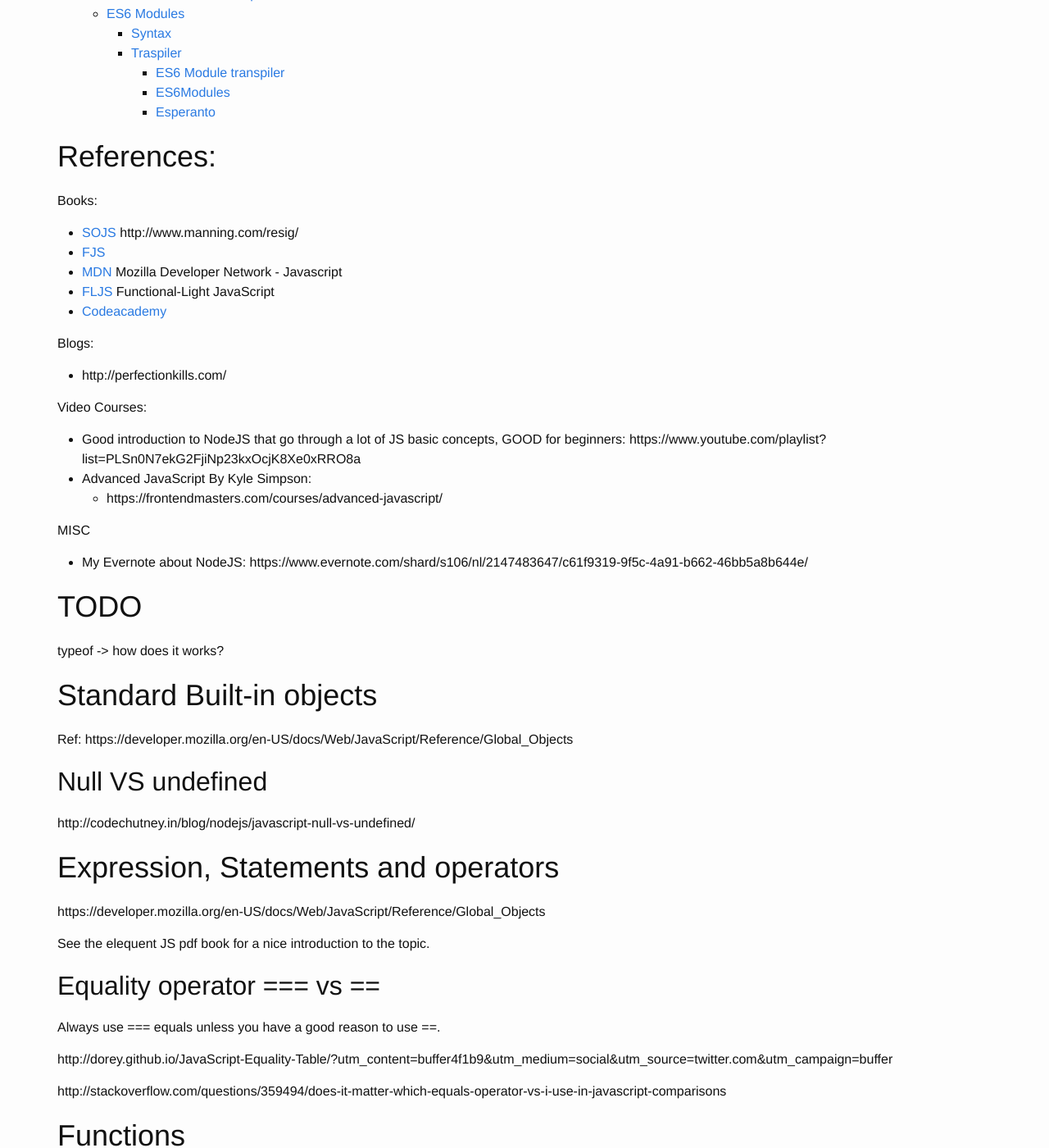
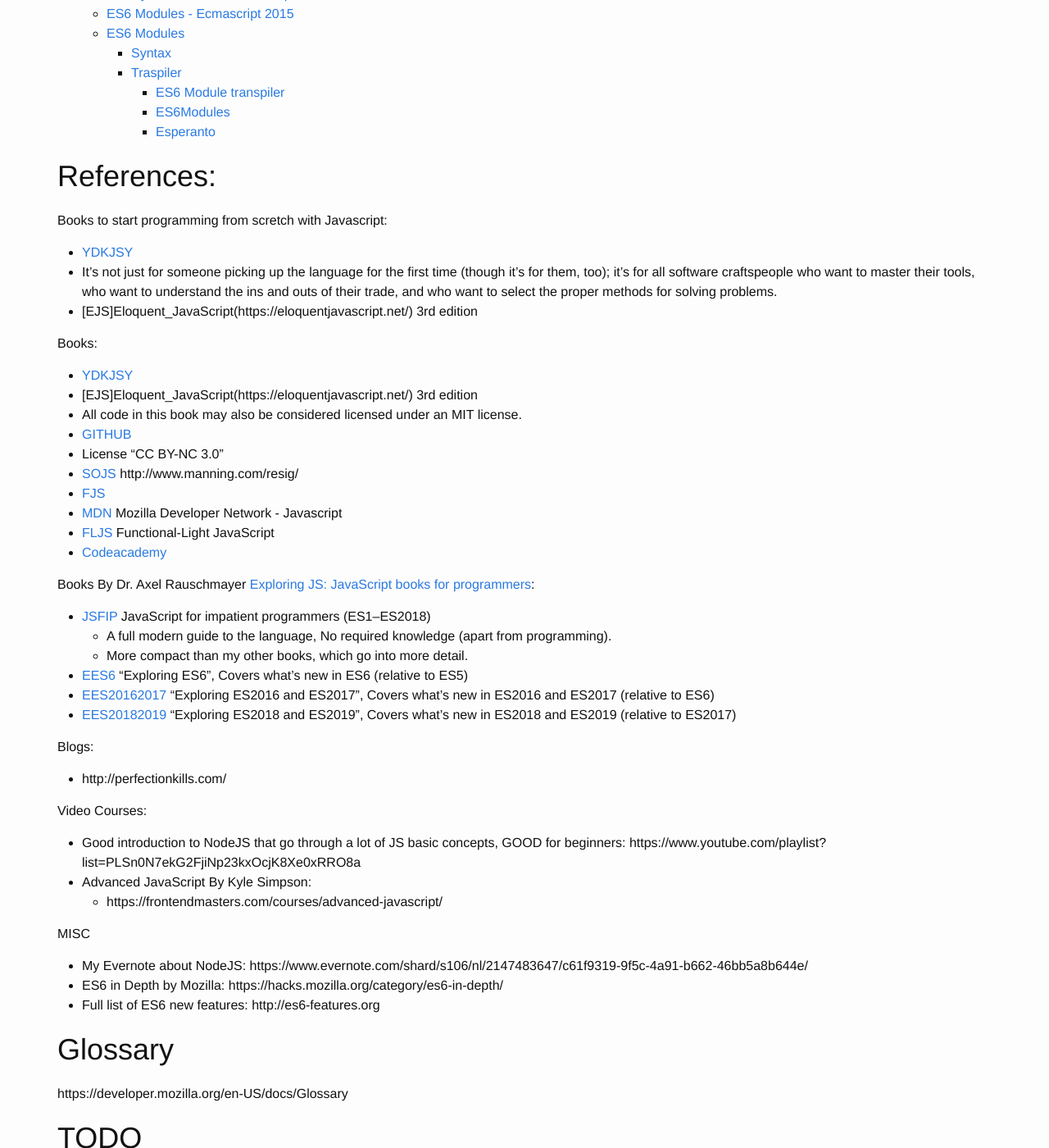
Before and after one commit to breezeight/nicola_blog, a Jekyll site: the page built from _guides/javascript.markdown, in a window 1280 px wide and 1400 px high, scrolled down 1776 px. Shown: the whole window at 82% size. Built offline with Jekyll 4.4.1, drawn with Linux system fonts in a browser that asks for light colours.

Commit message:
JS: added new references

```diff
--- a/_guides/javascript.markdown
+++ b/_guides/javascript.markdown
@@ -14,8 +14,19 @@
 
 # References:
 
+Books to start programming from scretch with Javascript:
+
+* [YDKJSY](https://github.com/getify/You-Dont-Know-JS)
+ *  It's not just for someone picking up the language for the first time (though it's for them, too); it's for all software craftspeople who want to master their tools, who want to understand the ins and outs of their trade, and who want to select the proper methods for solving problems.
+* [EJS]Eloquent_JavaScript(https://eloquentjavascript.net/) 3rd edition
+
 Books:
 
+* [YDKJSY](https://github.com/getify/You-Dont-Know-JS)
+* [EJS]Eloquent_JavaScript(https://eloquentjavascript.net/) 3rd edition
+ * All code in this book may also be considered licensed under an MIT license.
+ * [GITHUB](https://github.com/marijnh/Eloquent-JavaScript)
+ * License "CC BY-NC 3.0"
 * [SOJS](/Volumes/ArchiveDisk/Archive/Misc/ebook/javascript/Secrets_of_the_JavaS.pdf)    http://www.manning.com/resig/
 * [FJS](/Volumes/ArchiveDisk/Archive/Misc/ebook/javascript/Functional_JavaScript.pdf)
 * [MDN](https://developer.mozilla.org/en-US/docs/Web/JavaScript/Guide)
@@ -23,6 +34,15 @@
 * [FLJS](https://github.com/getify/Functional-Light-JS) Functional-Light JavaScript
 * [Codeacademy](http://www.codecademy.com/en/tracks/javascript)
 
+Books By Dr. Axel Rauschmayer [Exploring JS: JavaScript books for programmers](http://exploringjs.com/):
+
+* [JSFIP](http://exploringjs.com/impatient-js/index.html) JavaScript for impatient programmers (ES1–ES2018)
+  * A full modern guide to the language, No required knowledge (apart from programming).
+  * More compact than my other books, which go into more detail.
+* [EES6](http://exploringjs.com/es6.html) "Exploring ES6", Covers what’s new in ES6 (relative to ES5)
+* [EES20162017](http://exploringjs.com/es2016-es2017.html)  "Exploring ES2016 and ES2017", Covers what’s new in ES2016 and ES2017 (relative to ES6)
+* [EES20182019](http://exploringjs.com/es2018-es2019/index.html)  "Exploring ES2018 and ES2019", Covers what’s new in ES2018 and ES2019 (relative to ES2017)
+
 Blogs:
 
 * http://perfectionkills.com/
@@ -37,6 +57,12 @@
 MISC
 
 * My Evernote about NodeJS: https://www.evernote.com/shard/s106/nl/2147483647/c61f9319-9f5c-4a91-b662-46bb5a8b644e/
+* ES6 in Depth by Mozilla: https://hacks.mozilla.org/category/es6-in-depth/
+* Full list of ES6 new features: http://es6-features.org
+
+# Glossary
+
+https://developer.mozilla.org/en-US/docs/Glossary
 
 # TODO
 typeof -> how does it works?
```
